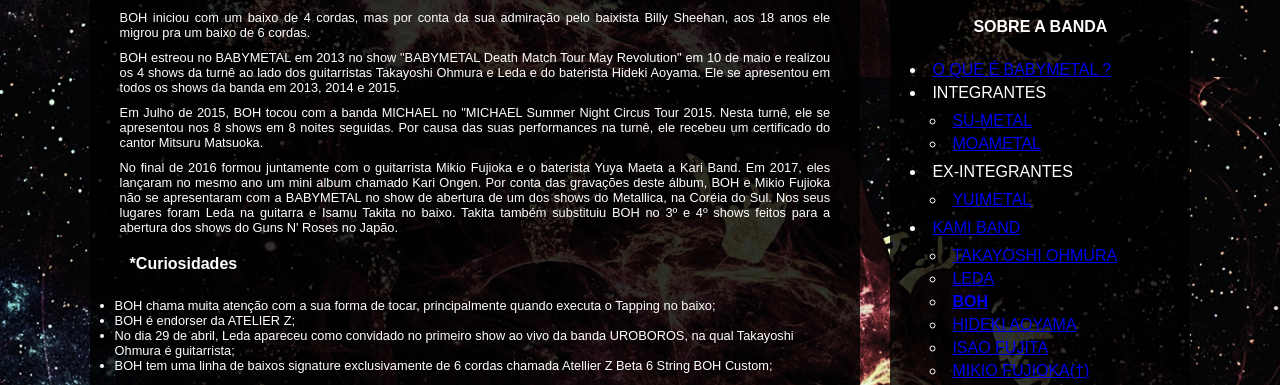
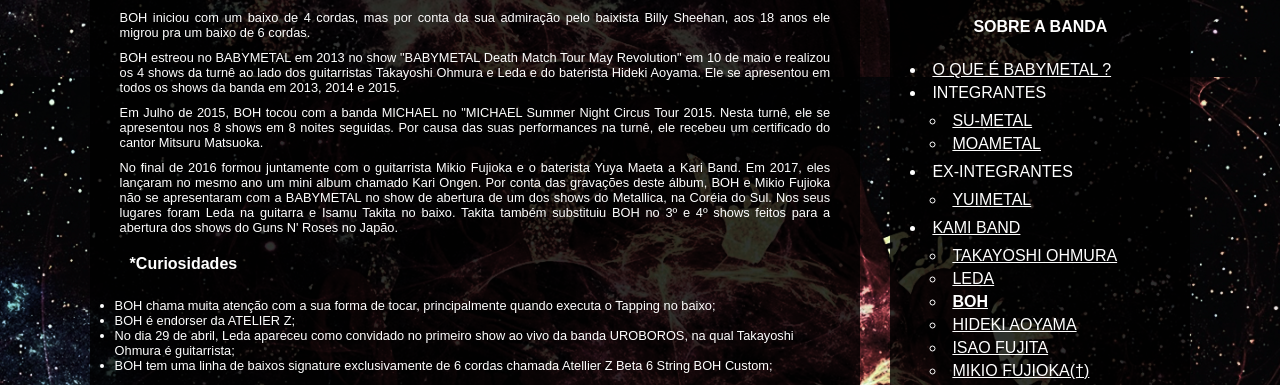
Before and after one commit to DouglasReis98/BABYMETAL-FOR-FANS-Brasil, a PHP site: page /boh.html in a window 1280 px wide. Shown: the part 723-1108 px from the top of the page. Run offline with PHP 8.4, Linux system fonts and the light colour scheme.

Commit message:
Update style2.css

```diff
--- a/css/style2.css
+++ b/css/style2.css
@@ -2,7 +2,15 @@
     padding: 0;
     margin: 0;
     font-family: Arial, Helvetica, sans-serif;
+}
 
+a{
+    text-decoration: underline;
+    color: currentColor;
+}
+
+a:visited{
+    color: currentColor;
 }
 
 body{
```
